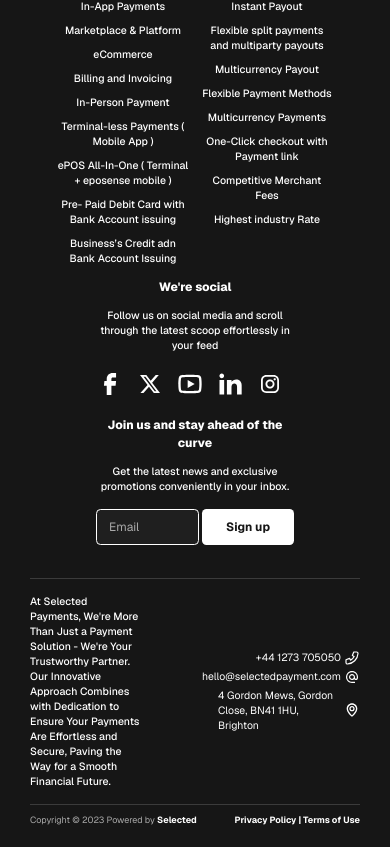
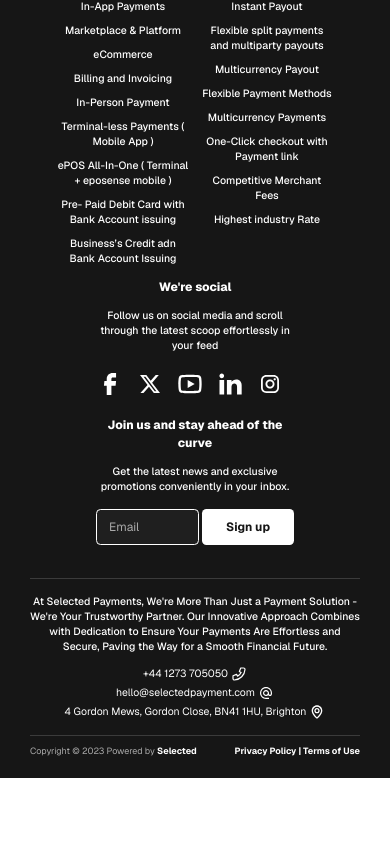
Before and after one commit to arshaan-abh/payments-landing, a Next.js app: page / in a window 390 px wide. Shown: the part 8113-8960 px from the top of the page. After the commit the page ends 8891 px from the top, so only its background shows below. Built offline with nearby package versions, Linux system fonts and the light colour scheme.

Commit message:
Make the second section of footer responsive

```diff
--- a/app/_components/footer/index.tsx
+++ b/app/_components/footer/index.tsx
@@ -104,25 +104,28 @@
 						</div>
 					</div>
 					<div className="flex flex-col">
-						<div className="flex items-center justify-between border-t border-gray-100 py-5">
-							<div className="basis-1/3 text-sm font-medium">
+						<div className="flex flex-col items-center justify-between border-t border-gray-100 py-5 text-center md:flex-row md:text-start">
+							<div className="basis-1/2 text-sm font-medium lg:basis-1/3">
 								At Selected Payments, We&apos;re More Than Just a Payment
 								Solution - We&apos;re Your Trustworthy Partner. Our Innovative
 								Approach Combines with Dedication to Ensure Your Payments Are
 								Effortless and Secure, Paving the Way for a Smooth Financial
 								Future.
 							</div>
-							<div className="flex basis-1/3 flex-col gap-1">
-								<div className="flex items-center justify-end gap-1 text-sm font-normal">
-									<p>+44 1273 705050</p>
+							<div className="hidden min-h-[1rem] min-w-[1rem] xs:flex" />
+							<div className="hidden basis-1/2 flex-col gap-1 xs:flex lg:basis-1/3">
+								<div className="flex items-center justify-center gap-1 text-sm font-normal md:justify-end">
+									<p className="text-right">+44 1273 705050</p>
 									<Image src={Phone} alt="Phone" />
 								</div>
-								<div className="flex items-center justify-end gap-1 text-sm font-normal">
-									<p>hello@selectedpayment.com</p>
+								<div className="flex items-center justify-center gap-1 text-sm font-normal md:justify-end">
+									<p className="text-right">hello@selectedpayment.com</p>
 									<Image src={Email} alt="Email" />
 								</div>
-								<div className="flex items-center justify-end gap-1 text-sm font-normal">
-									<p>4 Gordon Mews, Gordon Close, BN41 1HU, Brighton</p>
+								<div className="flex items-center justify-center gap-1 text-sm font-normal md:justify-end">
+									<p className="text-right">
+										4 Gordon Mews, Gordon Close, BN41 1HU, Brighton
+									</p>
 									<Image src={Location} alt="Location" />
 								</div>
 							</div>
```
